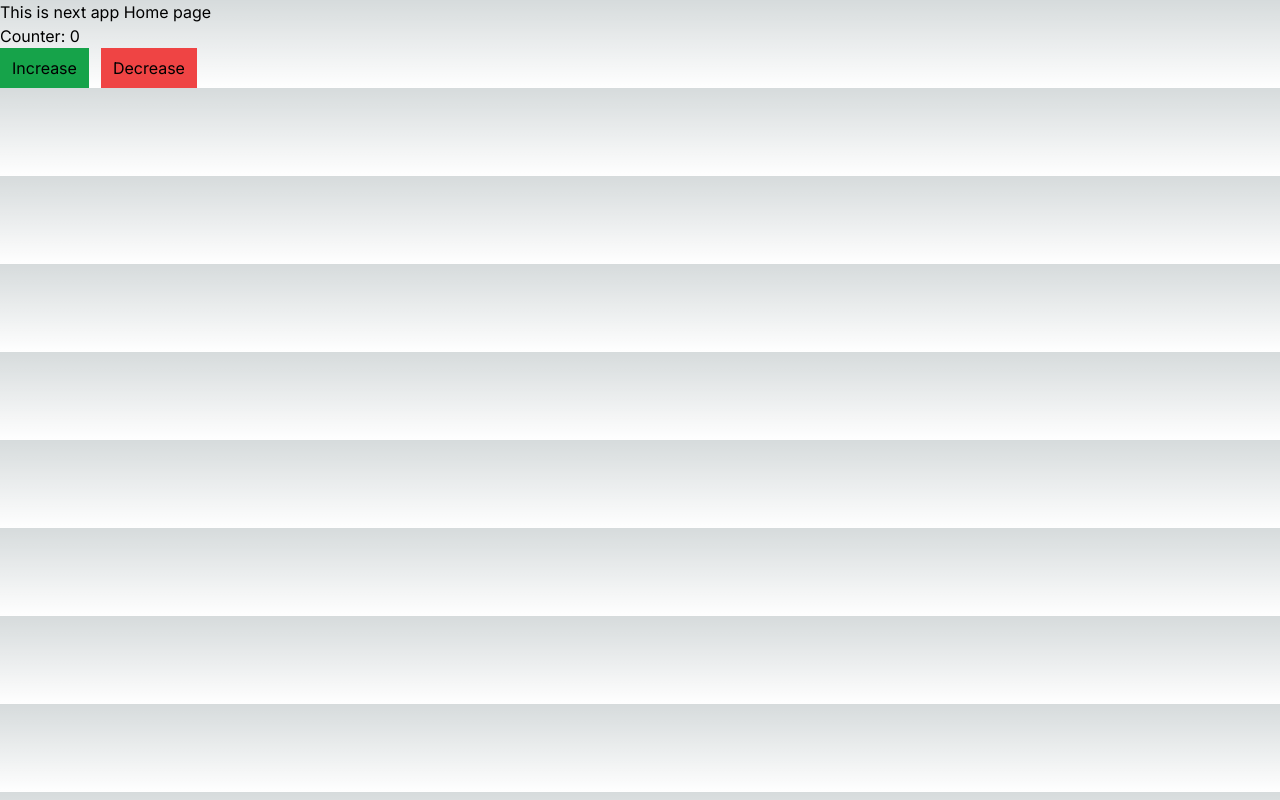
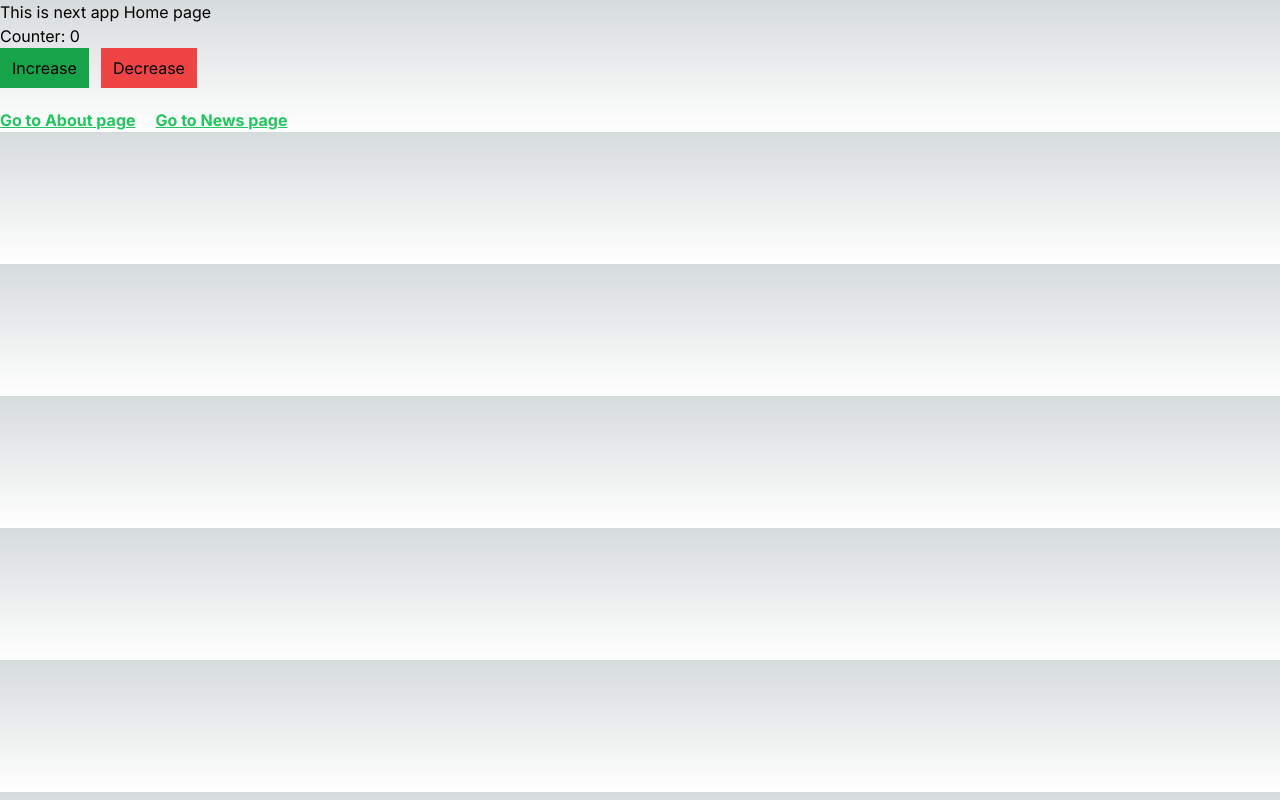
Before and after one commit to srssieam/next-js-tutorial, a Next.js app: page / in a window 1280 px wide. Built offline with nearby package versions, Linux system fonts and the light colour scheme.

Commit message:
navigation with Link component

```diff
--- a/src/app/page.js
+++ b/src/app/page.js
@@ -1,4 +1,5 @@
 import Counter from "@/components/Counter/Counter";
+import Link from "next/link";
 
 
 const HomePage = () => {
@@ -7,6 +8,12 @@ const HomePage = () => {
     <div>
       <h1>This is next app Home page</h1>
       <Counter></Counter>
+      <Link href="/about">
+        <button className="text-green-500 underline font-bold mt-5">Go to About page</button>
+      </Link>
+      <Link href="/news">
+        <button className="text-green-500 ml-5 underline font-bold mt-5">Go to News page</button>
+      </Link>
     </div>
   );
 };
```
